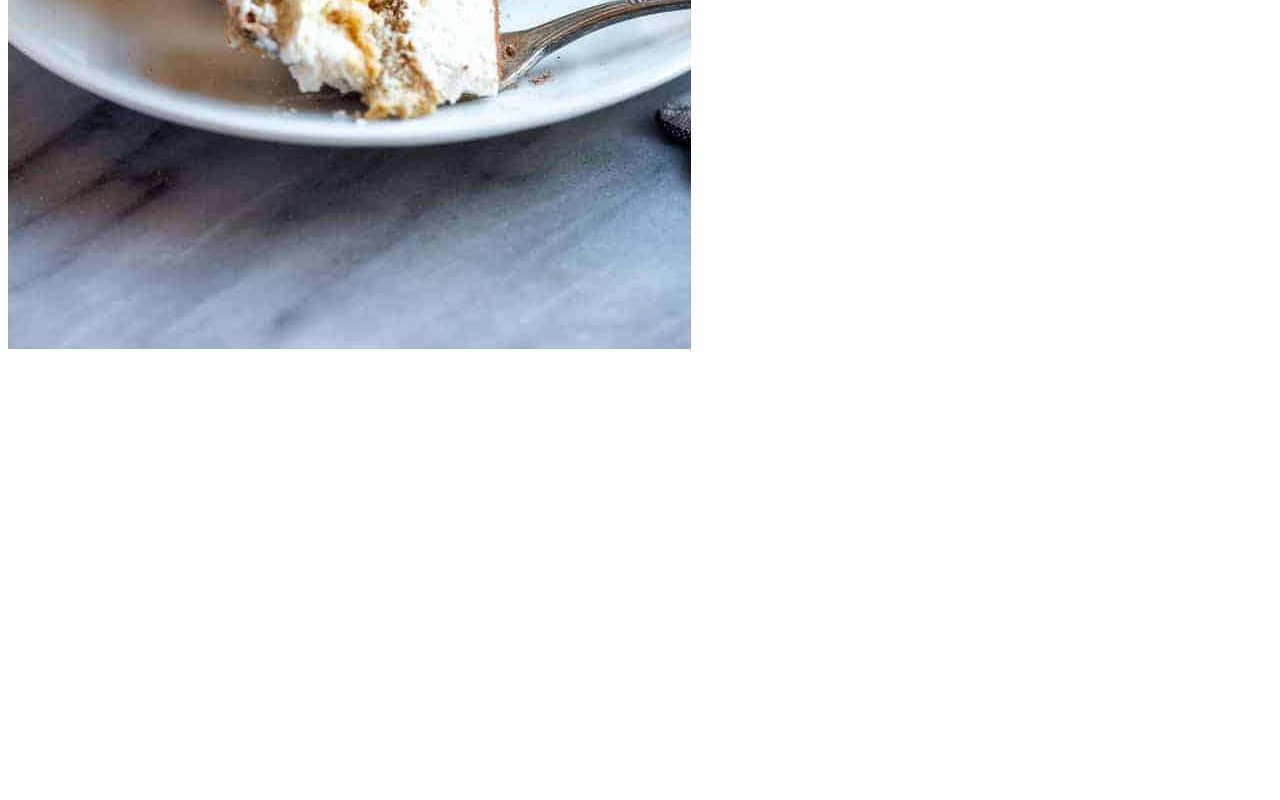
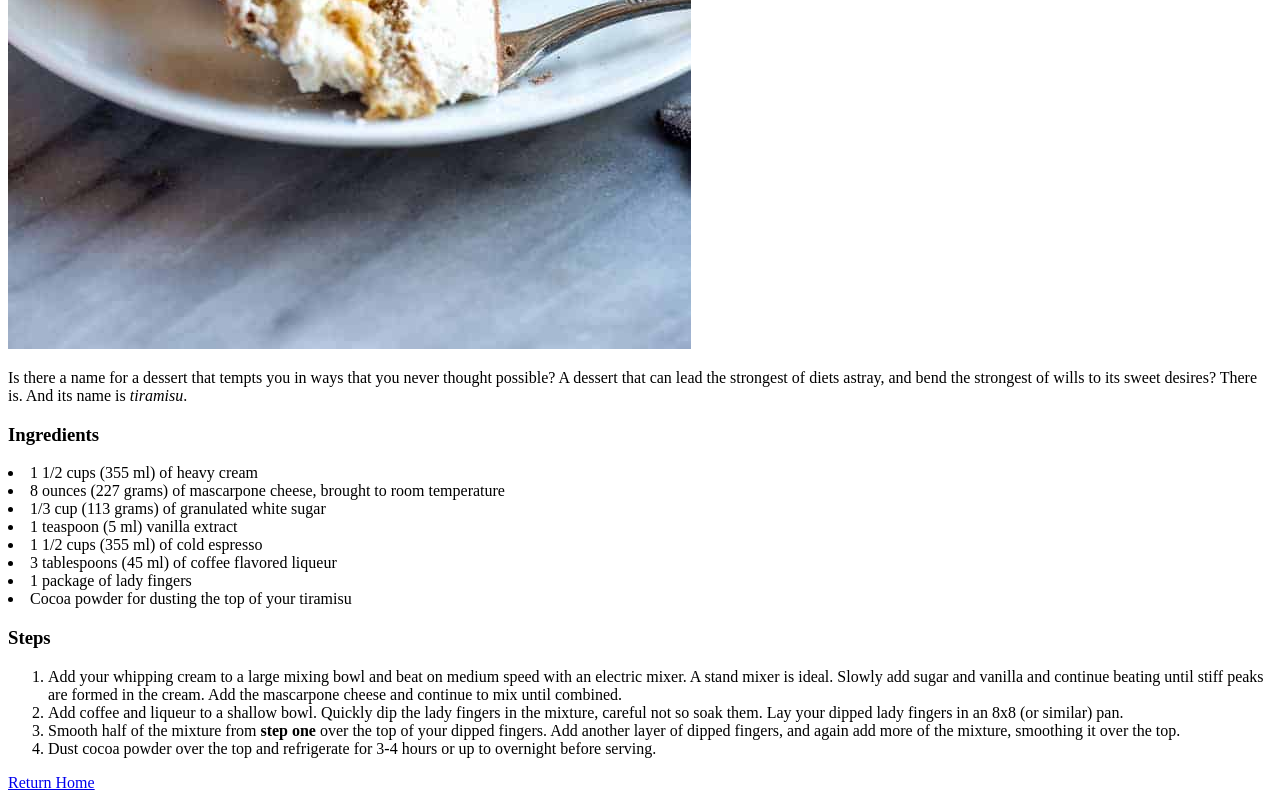
Before and after one commit to DDSeriff/odin-recipes, a plain HTML site: page recipes/tiramisu.html in a window 1280 px wide. Shown: the part 755-1555 px from the top of the page. Before the commit the page ends 1116 px from the top, so only its background shows below. Drawn offline with Linux system fonts and the light colour scheme.

Commit message:
Updated recipes

```diff
--- a/recipes/tiramisu.html
+++ b/recipes/tiramisu.html
@@ -8,6 +8,26 @@
 </head>
 <body>
     <h1>Tiramisu</h1>
-    <img src="../images/tiramisu.jpg">
+    <img src="../images/tiramisu.jpg" alt="Tiramisu">
+
+    <p>Is there a name for a dessert that tempts you in ways that you never thought possible? A dessert that can lead the strongest of diets astray, and bend the strongest of wills to its sweet desires? There is. And its name is <em>tiramisu</em>.</p>
+
+    <h3>Ingredients</h3>
+    <li>1 1/2 cups (355 ml) of heavy cream</li>
+    <li>8 ounces (227 grams) of mascarpone cheese, brought to room temperature</li>
+    <li>1/3 cup (113 grams) of granulated white sugar</li>
+    <li>1 teaspoon (5 ml) vanilla extract</li>
+    <li>1 1/2 cups (355 ml) of cold espresso</li>
+    <li>3 tablespoons (45 ml) of coffee flavored liqueur</li>
+    <li>1 package of lady fingers</li>
+    <li>Cocoa powder for dusting the top of your tiramisu</li>
+
+    <h3>Steps</h3>
+    <ol><li>Add your whipping cream to a large mixing bowl and beat on medium speed with an electric mixer. A stand mixer is ideal. Slowly add sugar and vanilla and continue beating until stiff peaks are formed in the cream. Add the mascarpone cheese and continue to mix until combined.</li>
+    <li>Add coffee and liqueur to a shallow bowl. Quickly dip the lady fingers in the mixture, careful not so soak them. Lay your dipped lady fingers in an 8x8 (or similar) pan.</li>
+    <li>Smooth half of the mixture from <strong>step one</strong> over the top of your dipped fingers. Add another layer of dipped fingers, and again add more of the mixture, smoothing it over the top.</li>
+    <li>Dust cocoa powder over the top and refrigerate for 3-4 hours or up to overnight before serving.</li></ol>
+
+    <a href="../index.html">Return Home</a>
 </body>
 </html>
```
Also changed, not shown: recipes/cacio-e-pepe.html (+1 -1 lines).
